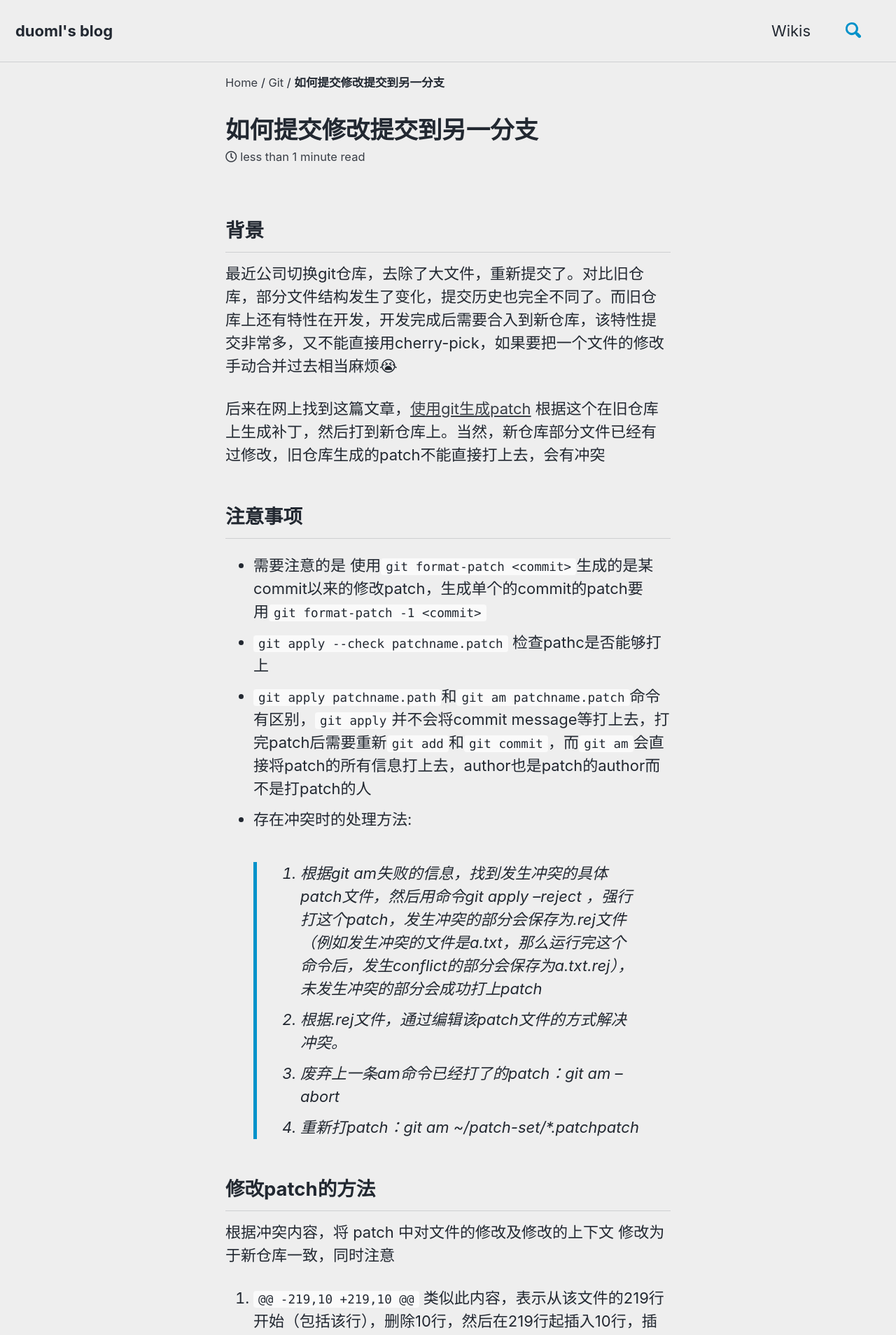
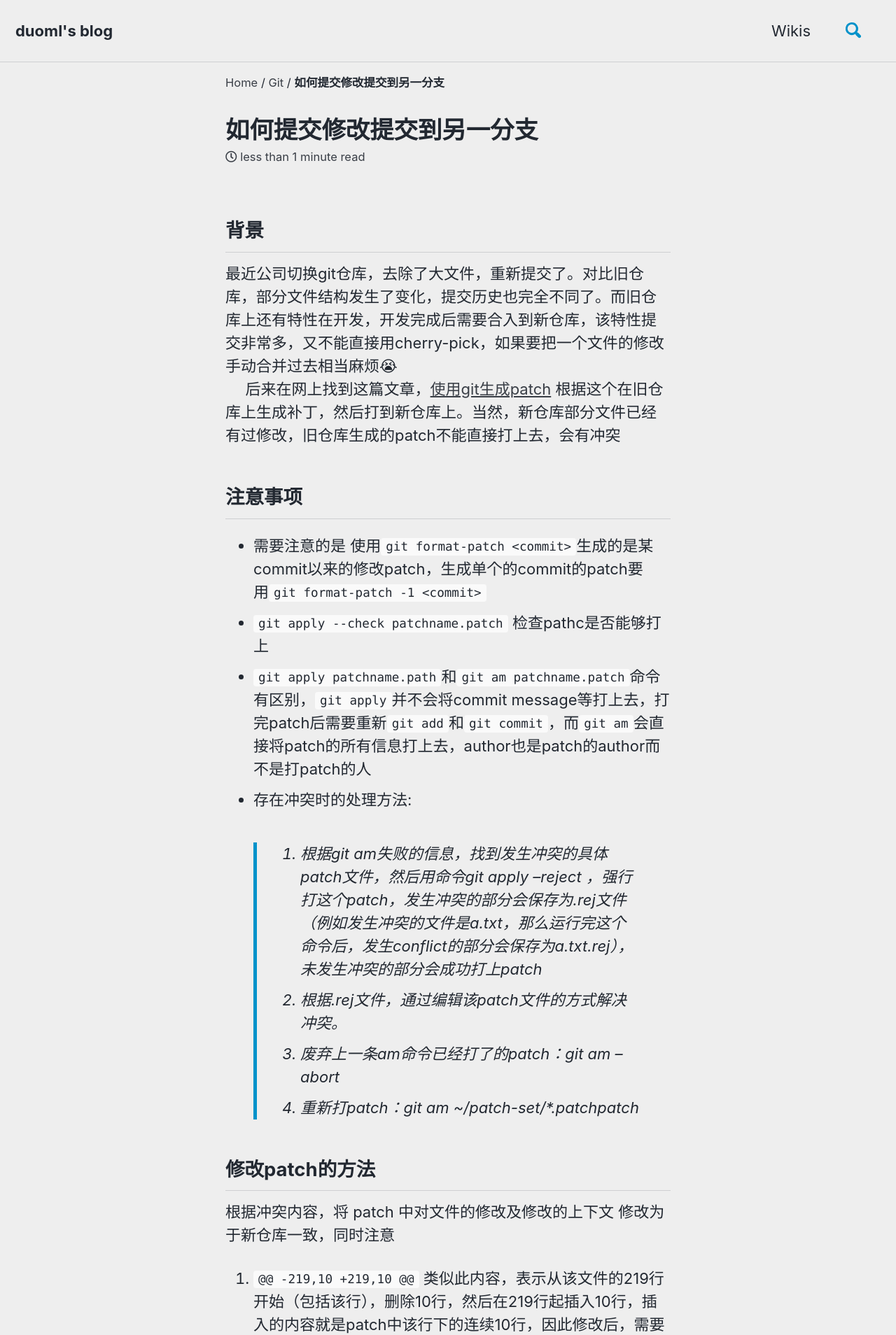
Before and after one commit to duoml/duoml.github.io, a Jekyll site: the page built from _posts/2020-1-15-修改提交到另一分支.md, in a window 1280 px wide. Shown: the top 1908 px of the page at 70% size. Built offline with Jekyll 4.4.1, drawn with Linux system fonts in a browser that asks for light colours; cached includes are drawn as plain includes; emoji names are drawn with the system emoji font; comment, search, counter and statistics services are not loaded.

Commit message:
Update _variables.scss

```diff
--- a/_sass/minimal-mistakes/_variables.scss
+++ b/_sass/minimal-mistakes/_variables.scss
@@ -5,6 +5,8 @@
 /*
    Typography
    ========================================================================== */
+$doc-font-size: 14;
+$paragraph-indent: true;
 
 $doc-font-size: 16 !default;
 
```
